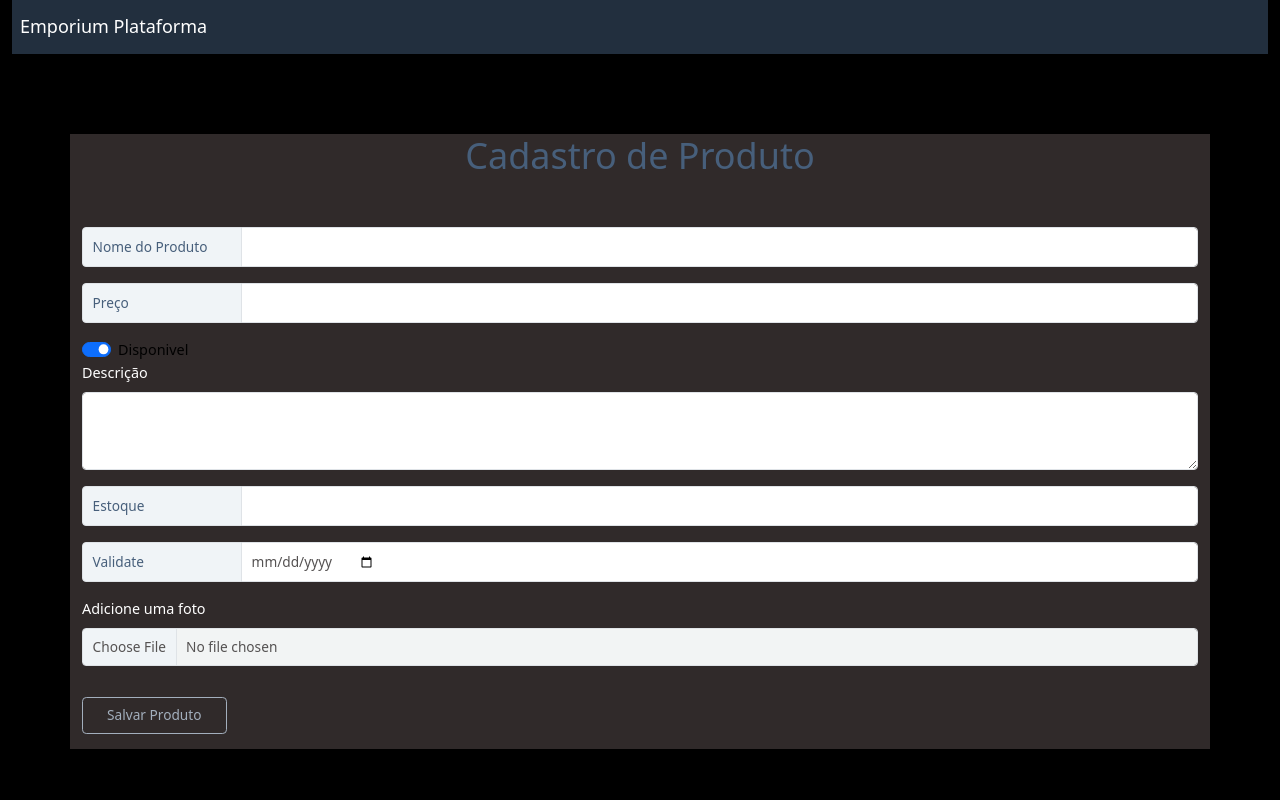
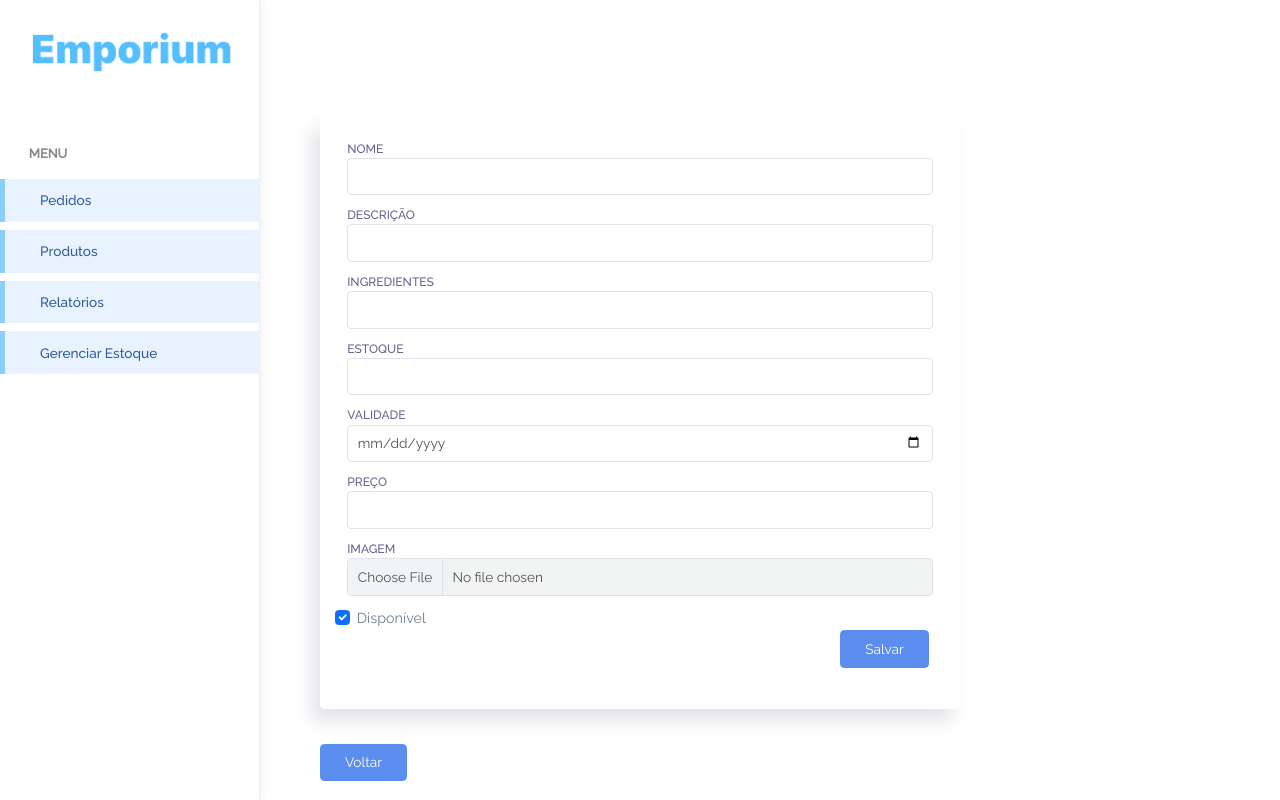
Before and after one commit to JoaoFerrazfs/Emporium, a Laravel app: page /admin/produtos/cadastrar in a window 1280 px wide. Run offline with Laravel 8, Linux system fonts and the light colour scheme; some libraries are stand-ins or nearby versions.

Commit message:
feat: implements register product function

```diff
--- a/public/css/admin_style.css
+++ b/public/css/admin_style.css
@@ -1,3 +1,10 @@
+.form-container {
+    display: flex;
+    justify-content: center;
+    align-items: center; /* Centraliza verticalmente os botões */
+    height:80vh; /* Define a altura da container para a altura da tela */
+}
+
 .title-menus {
     display: flex;
     justify-content: flex-start; /* Alinha o conteúdo à esquerda */
--- /dev/null
+++ b/resources/views/admin/components/_product_form.blade.php
@@ -0,0 +1,77 @@
+<div class="form-container">
+    <div class="col-md-6 col-12">
+        <div class="card">
+            <div class="card-content">
+                <div class="card-body">
+                    <form method="POST" action="{{route('admin.products.create')}}" class="form"  enctype="multipart/form-data">
+                        @csrf
+                        <div class="form-body">
+                            <div class="row">
+                                <div class="col-12">
+                                    <div class="form-group">
+                                        <label for="first-name-vertical">Nome</label>
+                                        <input type="text" id="name" class="form-control" name="name" required>
+                                    </div>
+                                </div>
+                                <div class="col-12">
+                                    <div class="form-group">
+                                        <label for="email-id-vertical">Descrição</label>
+                                        <input type="text" id="description" class="form-control" name="description" required >
+                                    </div>
+                                </div>
+                                <div class="col-12">
+                                    <div class="form-group">
+                                        <label for="email-id-vertical">Ingredientes</label>
+                                        <input type="text" id="ingredients" class="form-control" name="ingredients" required>
+                                    </div>
+                                </div>
+                                <div class="col-12">
+                                    <div class="form-group">
+                                        <label for="email-id-vertical">Estoque</label>
+                                        <input type="number" id="stock" class="form-control" name="stock" required >
+                                    </div>
+                                </div>
+                                <div class="col-12">
+                                    <div class="form-group">
+                                        <label for="email-id-vertical">Validade</label>
+                                        <input type="date" id="validate" class="form-control" name="validate" required >
+                                    </div>
+                                </div>
+
+                                <div class="col-12">
+                                    <div class="form-group">
+                                        <label for="email-id-vertical">Preço</label>
+                                        <input type="text" id="price" class="form-control" name="price" required>
+                                    </div>
+                                </div>
+
+                                <div class="col-12">
+                                    <div class="form-group">
+                                        <label for="email-id-vertical">Imagem</label>
+                                        <input type="file" id="image" class="form-control" name="image" required >
+                                    </div>
+                                </div>
+
+                                <div class="form-check">
+                                    <div class="checkbox">
+                                        <input type="checkbox" id="status" name="status" class="form-check-input" value="disponivel" checked="">
+                                        <label for="checkbox3">Disponível</label>
+                                    </div>
+                                </div>
+
+                                <div class="col-12 d-flex justify-content-end">
+                                    <button type="submit" class="btn btn-primary me-1 mb-1">Salvar</button>
+                                </div>
+                            </div>
+                        </div>
+                    </form>
+                </div>
+            </div>
+
+        </div>
+        <div class="col-12 d-flex justify-content-start">
+            <button type="submit" class="btn btn-primary me-1 mb-1">Voltar</button>
+        </div>
+    </div>
+
+</div>
--- /dev/null
+++ b/resources/views/admin/products/create_product.blade.php
@@ -0,0 +1,12 @@
+@extends('admin.layouts.main')
+@section('title', 'Emporium')
+@section('function_title', 'Produtos')
+
+
+@section('content')
+
+    @include('admin.components._title')
+    @include('admin.components._product_form')
+
+
+@endsection
--- a/resources/views/admin/products/productRegistration.blade.php
+++ /dev/null
@@ -1,57 +0,0 @@
-@extends('layouts.managerMain')
-@section('title','Emporium')
-@section('content')
-
-
-
-<section class="container productRegister ">
-    <h1>Cadastro de Produto</h1>
-    <form method="POST" action="/validaCadastro" enctype="multipart/form-data">
-        @csrf
-
-        <div class="input-group mb-3">
-            <span class="input-group-text" id="basic-addon1">Nome do Produto</span>
-            <input type="text" name="name" class="form-control" id="name" required="required" >
-        </div>
-
-        <div class="input-group mb-3">
-            <span class="input-group-text" id="basic-addon1">Preço</span>
-            <input type="number" step='0.01' class="form-control" name="price" id="price" required="required" >
-        </div>
-
-        <div class="form-check form-switch">
-            <input class="form-check-input" value="disponivel" type="checkbox" role="switch" name="status" id="status" checked>
-            <label class="form-check-label" for="status">Disponivel</label>
-        </div>
-
-        <div class="mb-3">
-            <label for="description" class="form-label">Descrição</label>
-            <textarea class="form-control" id="description" name="description" rows="3"required="required" ></textarea>
-        </div>
-
-        <div class="input-group mb-3 ">
-            <span class="input-group-text" id="basic-addon1">Estoque</span>
-            <input type="number" class="form-control col-md-6 d-flex " name="stock" id="stock" required="required" >
-        </div>
-
-        <div class="input-group mb-3 ">
-            <span class="input-group-text" id="basic-addon1">Validate</span>
-            <input type="date" class="form-control col-md-6 d-flex " name="validate" id="validate" required="required" >
-        </div>
-
-        <div class="mb-3">
-            <label for="image" class="form-label">Adicione uma foto</label>
-            <input class="form-control" type="file" id="image" name="image" required="required">
-        </div>
-
-
-        <button type="submit" class="btn btn-outline-light">Salvar Produto</button>
-    </form>
-
-
-
-
-</section>
-
-
-@stop
--- a/routes/admin/routes.php
+++ b/routes/admin/routes.php
@@ -21,8 +21,8 @@ Route::middleware(['auth'])->prefix('admin')->group(function () {
 
     Route::get('/produtos', fn() => view('/admin/products/home'))->name('admin.products');
     Route::get('/produtos/lista',[ProductController::class,'myProducts'])->name('admin.products.list');
-    Route::get('/produtos/cadastrar', fn() => view('/admin/products/productRegistration'))->name('admin.products.create');
-    Route::post('/produtos/cadastrar',[ProductController::class,'store'])->name('admin.products.create');
+    Route::post('/produtos/cadastrar',[ProductController::class,'store'])->name('admin.products.creates');
+    Route::get('/produtos/cadastrar', fn() => view('/admin/products/create_product'))->name('admin.products.create');
 
 
 });
```
Also changed, not shown: app/Http/Controllers/ProductController.php (+5 -6 lines), resources/views/admin/components/_home_bottons.blade.php (+4 -4 lines), resources/views/admin/products/home.blade.php (+10 -10 lines).
